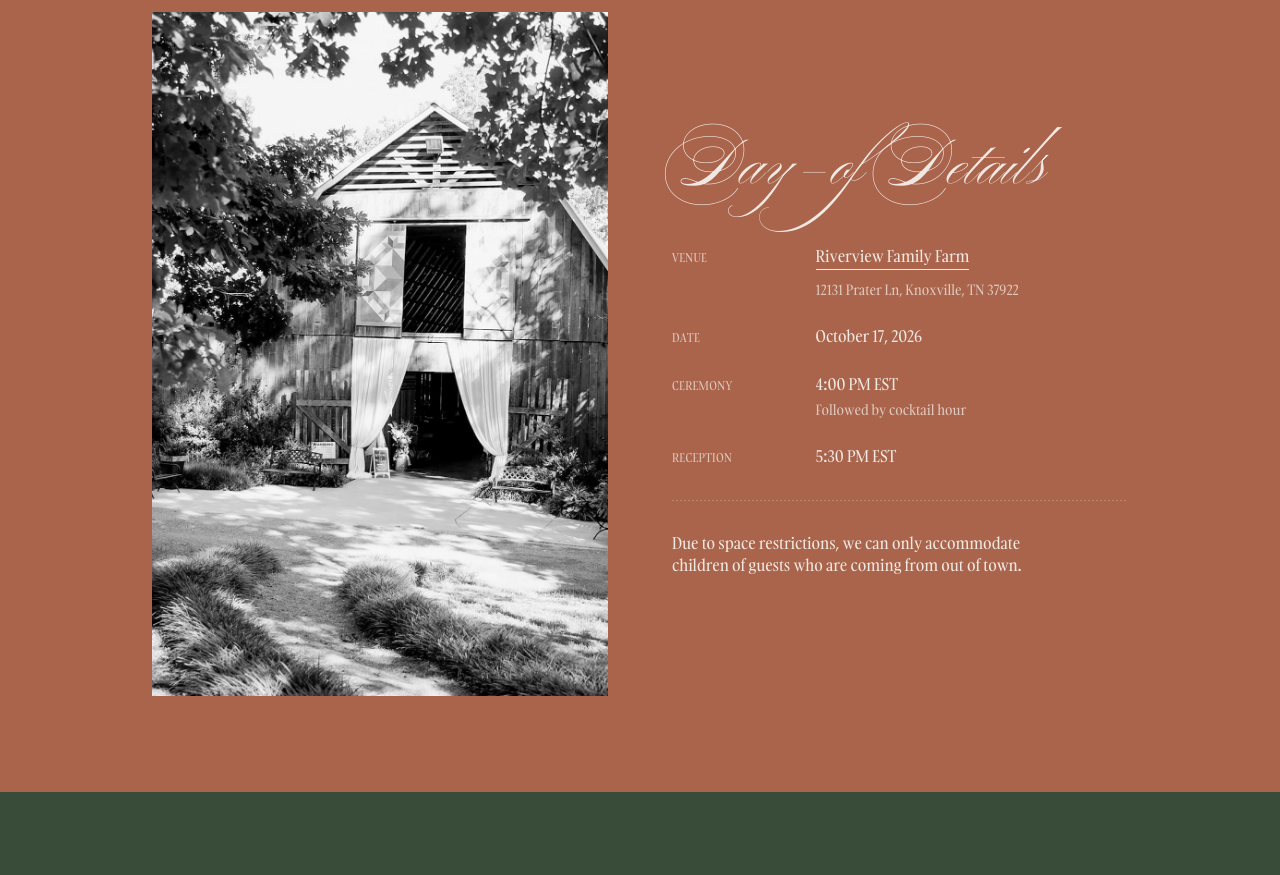
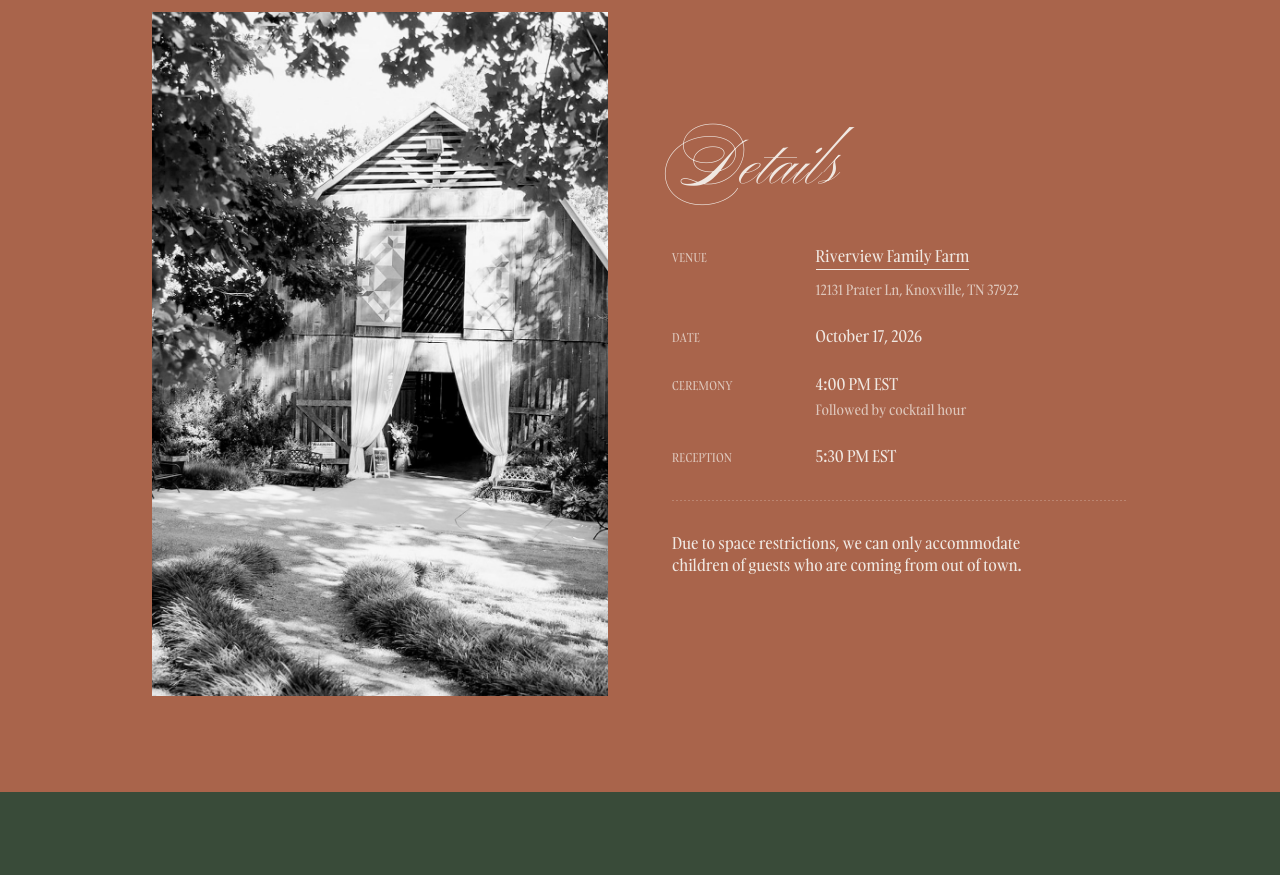
Before and after one commit to nicbeuc/nickandoliviabeuchat.com, a Next.js app: page / in a window 1280 px wide. Shown: the part 1760-2635 px from the top of the page. Built offline with nearby package versions, Linux system fonts and the light colour scheme.

Commit message:
wording change

```diff
--- a/src/components/sections/Details.js
+++ b/src/components/sections/Details.js
@@ -10,7 +10,7 @@ export default function Details() {
           <Image src={venueImage} alt="Riverview Family Farm" width={800} height={1200}/>
         </div>
         <div className={styles.detailsContent}>
-          <h2 className="fancy-heading section-heading">Day-of Details</h2>
+          <h2 className="fancy-heading section-heading">Details</h2>
           <div className={styles.detailsInfo}>
             <dl>
               <dt>Venue</dt>
```
